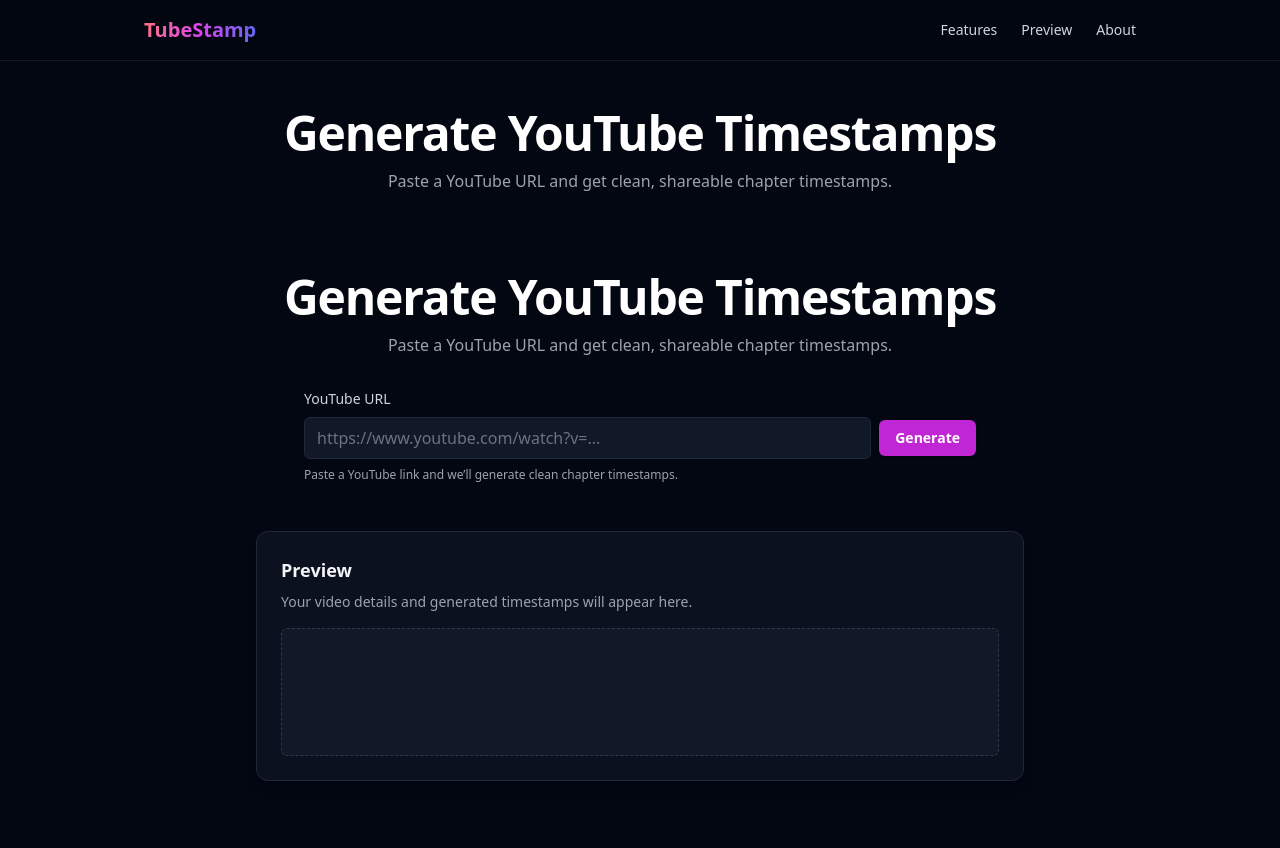
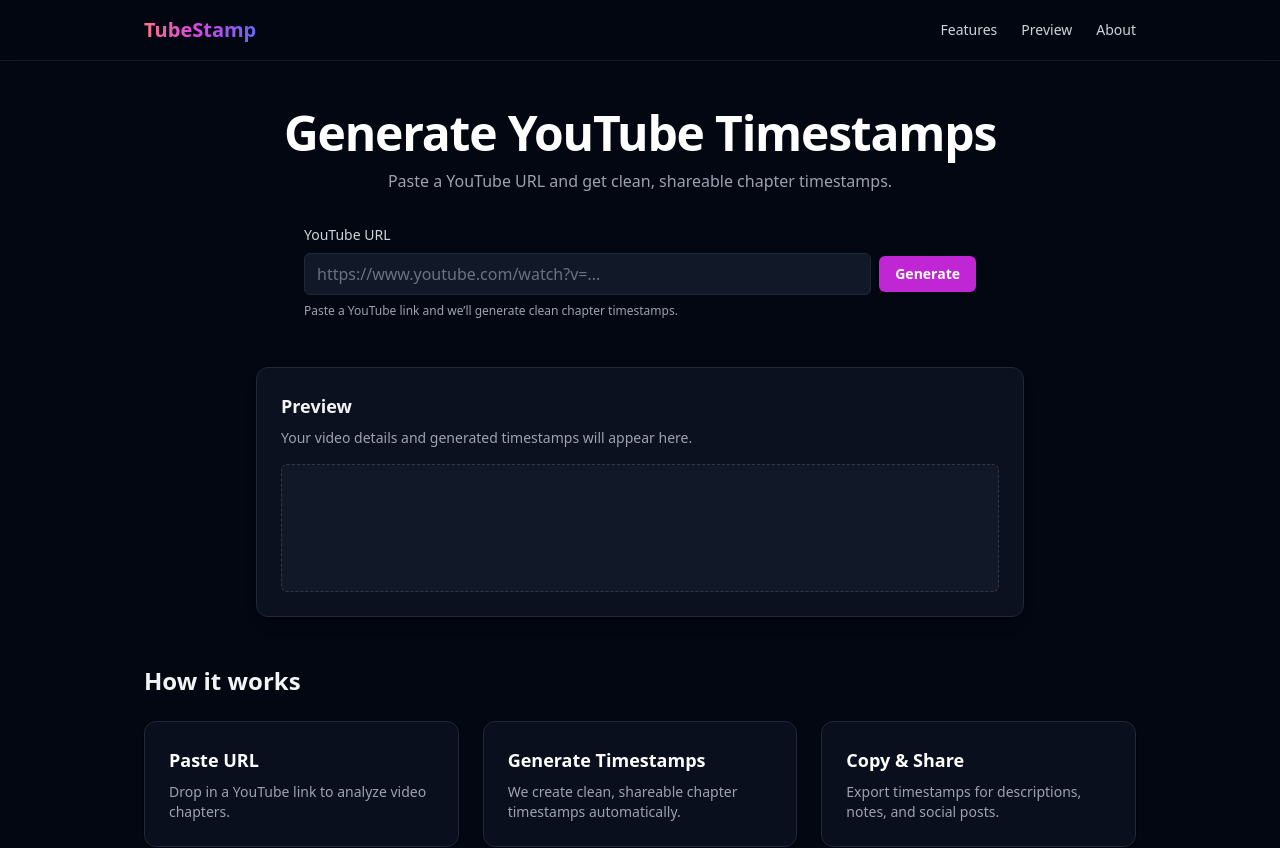
Before and after one commit to Oluwatobi01/tubestamp, a Next.js app: page / in a window 1280 px wide. Shown: the top 848 px of the page. Built offline with nearby package versions, Linux system fonts and the light colour scheme.

Commit message:
fix(ui): remove duplicate hero section on page and keep single hero in MainClient

```diff
--- a/app/page.tsx
+++ b/app/page.tsx
@@ -10,19 +10,7 @@ export default function Home() {
     <main>
       <Header />
 
-      <section className="container-max py-12">
-        <div className="mx-auto max-w-3xl text-center">
-          <h1 className="text-4xl font-bold tracking-tight text-white sm:text-5xl">
-            Generate YouTube Timestamps
-          </h1>
-          <p className="mx-auto mt-3 max-w-2xl text-base text-gray-400">
-            Paste a YouTube URL and get clean, shareable chapter timestamps.
-          </p>
-        </div>
-        <div className="mt-8">
-          <MainClient />
-        </div>
-      </section>
+      <MainClient />
 
       <CTAGrid />
       <StatsPanel />
```
Also changed, not shown: components/MainClient.tsx (+2 -6 lines).
